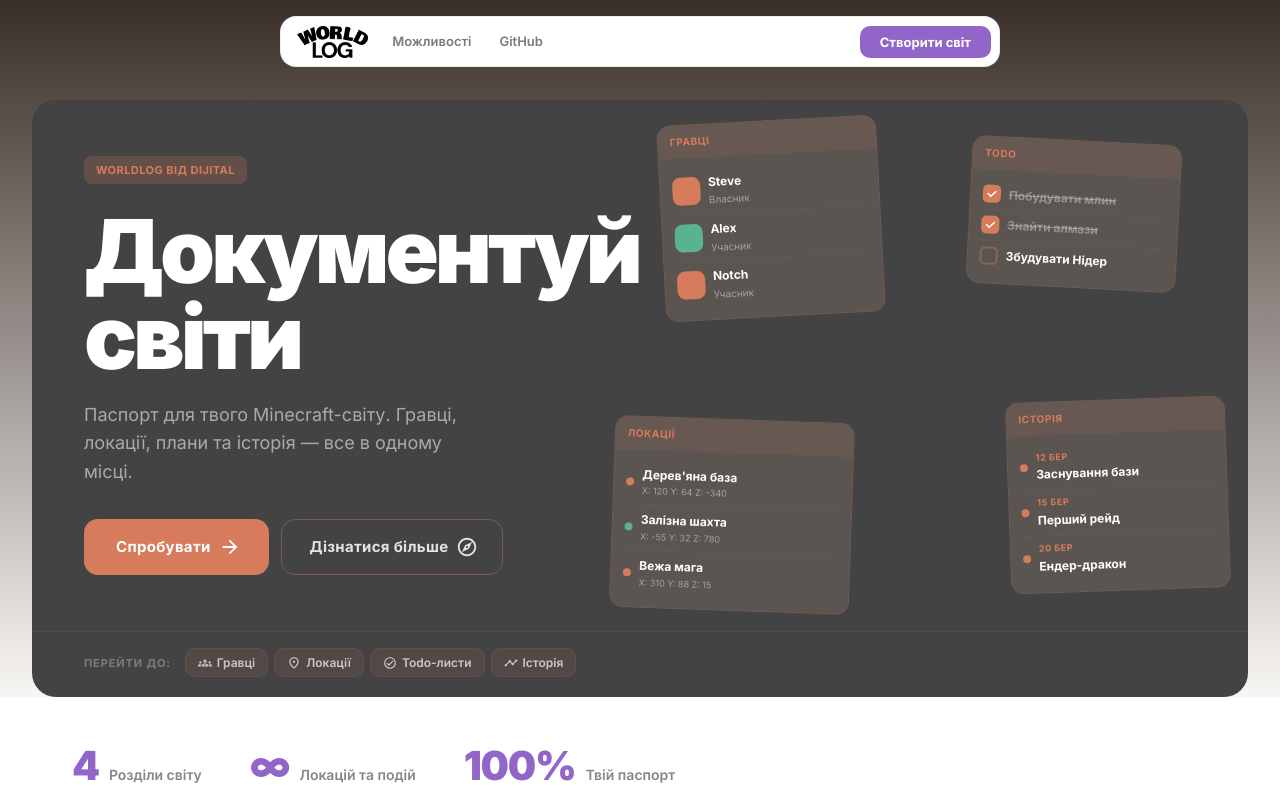
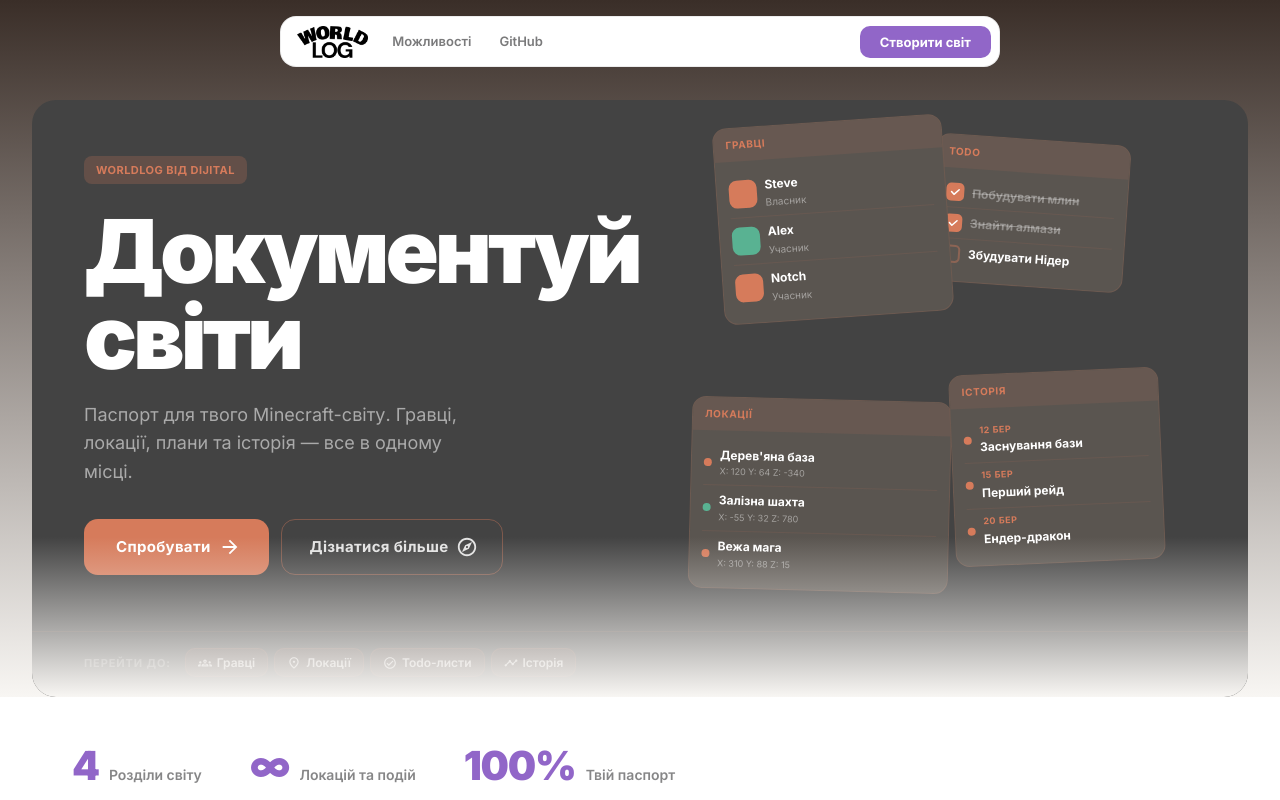
Before and after one commit to ttjelky/Worldlog, a React (Vite) app in the folder frontend/: page / in a window 1280 px wide. Shown: the top 800 px of the page. Built offline with nearby package versions, Linux system fonts and the light colour scheme; no server answers.

Commit message:
feat: hero fade to statsbar, copper oxidizes on hover (1.2s), mockup cards varied sizes + closer to center

```diff
--- a/frontend/src/features/landing/components/Hero/Hero.module.css
+++ b/frontend/src/features/landing/components/Hero/Hero.module.css
@@ -22,6 +22,18 @@
   border-radius: 24px;
   overflow: hidden;
   background: #434343;
+}
+
+.heroCard::after {
+  content: '';
+  position: absolute;
+  bottom: 0;
+  left: 0;
+  right: 0;
+  height: 160px;
+  background: linear-gradient(180deg, transparent 0%, #f8f6f3 100%);
+  pointer-events: none;
+  z-index: 10;
 }
 
 .heroContent {
@@ -115,10 +127,11 @@
   font-weight: 700 !important;
   background: #d67b5b !important;
   color: #ffffff !important;
+  transition: background 1.2s ease !important;
 }
 
 .heroButtonPrimary:hover {
-  background: #c46a4b !important;
+  background: #59b292 !important;
 }
 
 .heroButtonSecondary {
@@ -151,14 +164,14 @@
 
 .heroCollage {
   position: absolute;
-  inset: 20px;
+  inset: 30px 40px;
 }
 
 .heroNav {
   display: flex;
   flex-direction: column;
   gap: 10px;
-  padding: 18px 32px 22px;
+  padding: 18px 32px 40px;
   border-top: 1px solid rgba(214, 123, 91, 0.12);
 }
 
@@ -224,35 +237,35 @@
 }
 
 .collagePlayers {
-  width: 220px;
-  top: 0;
-  left: 8%;
+  width: 230px;
+  top: -2%;
+  left: 15%;
   z-index: 3;
-  transform: rotate(-3deg);
+  transform: rotate(-4deg);
 }
 
 .collageLocations {
-  width: 240px;
-  bottom: 0;
-  left: 0;
+  width: 260px;
+  bottom: 2%;
+  left: 10%;
   z-index: 4;
-  transform: rotate(2deg);
+  transform: rotate(1.5deg);
 }
 
 .collageTodos {
-  width: 210px;
-  top: 4%;
-  right: 8%;
+  width: 195px;
+  top: 2%;
+  right: 14%;
   z-index: 2;
-  transform: rotate(3deg);
+  transform: rotate(4deg);
 }
 
 .collageTimeline {
-  width: 220px;
-  bottom: 4%;
-  right: 0;
+  width: 210px;
+  bottom: 8%;
+  right: 8%;
   z-index: 5;
-  transform: rotate(-2deg);
+  transform: rotate(-2.5deg);
 }
 
 .mockupHeader {
```
